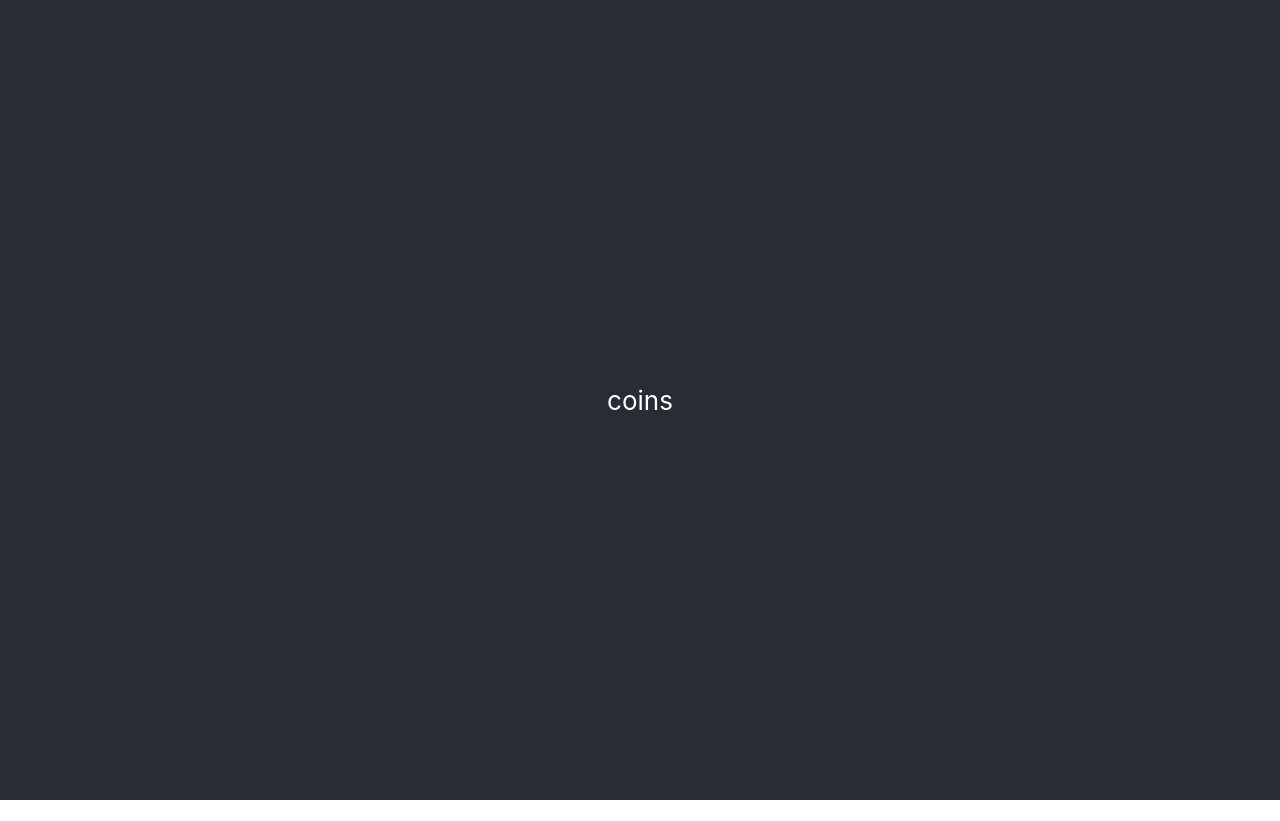
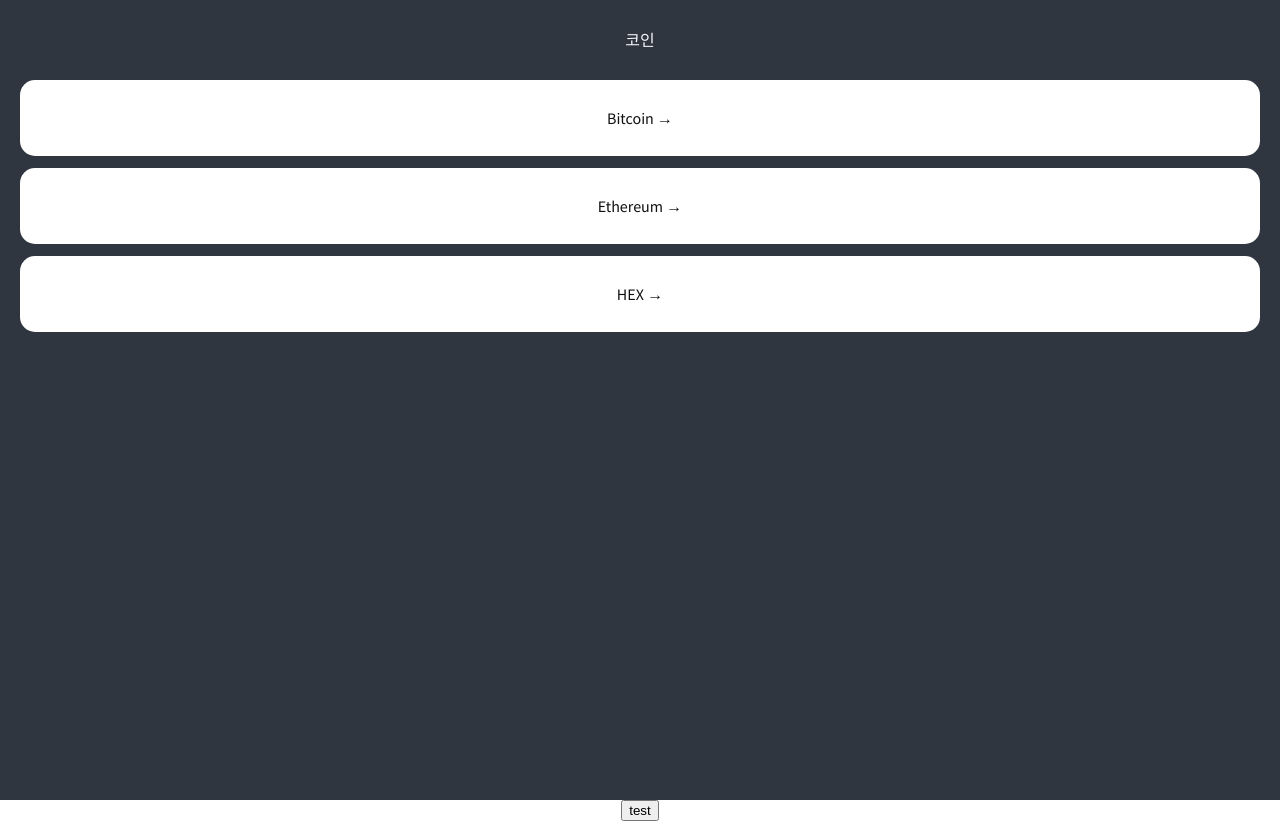
Before and after one commit to kth9192/nomad-coin-tracker, a React (Create React App) app: page / in a window 1280 px wide. Before the commit the page ends 800 px from the top, so only its background shows below. Built offline with nearby package versions, Linux system fonts and the light colour scheme.

Commit message:
:sparkles: 다크모드 & 코인 리스트

```diff
--- a/src/App.tsx
+++ b/src/App.tsx
@@ -1,14 +1,21 @@
-import React from 'react';
+import React, { useState } from 'react';
 import logo from './logo.svg';
-import './App.scss';
-import Router from './routes/Router';
+import './styles/_global.scss';
+import Router from './routes/router';
 
 function App() {
+  const [theme, setTheme] = useState('dark');
+
+  const handleTheme = () => {
+    setTheme((prevState) => (prevState === 'dark' ? 'light' : 'dark'));
+  };
+
   return (
-    <div className="App">
-      <header className="App-header">
-        <Router />
-      </header>
+    <div className={`App ${theme}`}>
+      <header className="App-header"></header>
+
+      <Router />
+      <button onClick={handleTheme}>test</button>
     </div>
   );
 }
--- a/src/index.tsx
+++ b/src/index.tsx
@@ -1,14 +1,14 @@
 import React from 'react';
 import ReactDOM from 'react-dom';
 import './index.css';
-import App from './App';
+import App from './app';
 import reportWebVitals from './reportWebVitals';
 
 ReactDOM.render(
   <React.StrictMode>
     <App />
   </React.StrictMode>,
-  document.getElementById('root')
+  document.getElementById('root'),
 );
 
 // If you want to start measuring performance in your app, pass a function
--- a/src/page/Coins.tsx
+++ b/src/page/Coins.tsx
@@ -1,7 +1,52 @@
+import Coin from 'components/coin';
 import React from 'react';
+import { Link } from 'react-router-dom';
+import coinStyle from 'styles/components/coin.module.scss';
 
 function Coins() {
-  return <div>coins</div>;
+  const coins = [
+    {
+      id: 'btc-bitcoin',
+      name: 'Bitcoin',
+      symbol: 'BTC',
+      rank: 1,
+      is_new: false,
+      is_active: true,
+      type: 'coin',
+    },
+    {
+      id: 'eth-ethereum',
+      name: 'Ethereum',
+      symbol: 'ETH',
+      rank: 2,
+      is_new: false,
+      is_active: true,
+      type: 'coin',
+    },
+    {
+      id: 'hex-hex',
+      name: 'HEX',
+      symbol: 'HEX',
+      rank: 3,
+      is_new: false,
+      is_active: true,
+      type: 'token',
+    },
+  ];
+
+  return (
+    <div className={coinStyle.coinPage}>
+      <div className={coinStyle.header}>코인</div>
+
+      <ul className={coinStyle.coinlist}>
+        {coins.map((coin) => (
+          <li className={coinStyle.coin} key={coin.id}>
+            <Link to={`/${coin.id}`}>{coin.name} &rarr;</Link>
+          </li>
+        ))}
+      </ul>
+    </div>
+  );
 }
 
 export default Coins;
--- a/src/routes/Router.tsx
+++ b/src/routes/Router.tsx
@@ -1,7 +1,7 @@
 import React from 'react';
 import { BrowserRouter, Routes, Route } from 'react-router-dom';
-import Coin from '../components/Coin';
-import Coins from '../page/Coins';
+import Coin from '../components/coin';
+import Coins from '../page/coins';
 
 function Router() {
   return (
--- a/src/App.scss
+++ b/src/styles/_global.scss
@@ -1,5 +1,32 @@
+@use "theme" as *;
+@import "reset.scss";
+
+@import url("https://fonts.googleapis.com/css2?family=Source+Sans+Pro:wght@300;400&display=swap");
+
+body,
+#root {
+  display: flex;
+
+  font-family: "Source Sans Pro", sans-serif;
+  min-height: 100vh;
+}
+
+#root {
+  display: flex;
+  flex: 1;
+}
+
+a {
+  text-decoration: none;
+  color: inherit;
+}
+
 .App {
+  height: 100%;
   text-align: center;
+  flex: 1;
+  background: var(--theme-color);
+  color: var(--theme-page-text);
 }
 
 .App-logo {
@@ -14,14 +41,11 @@
 }
 
 .App-header {
-  background-color: #282c34;
-  min-height: 100vh;
   display: flex;
   flex-direction: column;
   align-items: center;
   justify-content: center;
   font-size: calc(10px + 2vmin);
-  color: white;
 }
 
 .App-link {
--- /dev/null
+++ b/src/styles/_theme.scss
@@ -0,0 +1,12 @@
+.light {
+    --theme-color: #454fe3;
+    --theme-page-background: #fff;
+    --theme-page-text: #111;
+}
+
+.dark {
+    --theme-color: #2f3640;
+    --theme-page-background: #111;
+    --theme-page-text: #f5f6fa;
+    --theme-accent-color: #454fe3;
+}
--- /dev/null
+++ b/src/styles/components/coin.module.scss
@@ -0,0 +1,45 @@
+@use "../theme";
+
+.coinPage {
+    display: flex;
+    height: 100%;
+    padding: 0 20px;
+    flex-direction: column;
+}
+
+.title {
+    size: 48px;
+    color: var(--theme-accent-color);
+}
+
+.header {
+    display: flex;
+    height: 10vh;
+    justify-content: center;
+    align-items: center;
+}
+
+.coinlist {
+    display: flex;
+    width: 100%;
+    flex-direction: column;
+}
+
+.coin {
+    background-color: white;
+    color: var(--theme-page-background);
+    margin-bottom: 12px;
+    padding: 20px;
+    border-radius: 15px;
+    a {
+        display: block;
+        padding: 10px;
+        transition: color 0.2s ease-in;
+    }
+
+    &:hover {
+        a {
+            color: var(--theme-accent-color);
+        }
+    }
+}
--- /dev/null
+++ b/src/styles/reset.scss
@@ -0,0 +1,129 @@
+/* http://meyerweb.com/eric/tools/css/reset/
+   v2.0 | 20110126
+   License: none (public domain)
+*/
+
+html,
+body,
+div,
+span,
+applet,
+object,
+iframe,
+h1,
+h2,
+h3,
+h4,
+h5,
+h6,
+p,
+blockquote,
+pre,
+a,
+abbr,
+acronym,
+address,
+big,
+cite,
+code,
+del,
+dfn,
+em,
+img,
+ins,
+kbd,
+q,
+s,
+samp,
+small,
+strike,
+strong,
+sub,
+sup,
+tt,
+var,
+b,
+u,
+i,
+center,
+dl,
+dt,
+dd,
+ol,
+ul,
+li,
+fieldset,
+form,
+label,
+legend,
+table,
+caption,
+tbody,
+tfoot,
+thead,
+tr,
+th,
+td,
+article,
+aside,
+canvas,
+details,
+embed,
+figure,
+figcaption,
+footer,
+header,
+hgroup,
+menu,
+nav,
+output,
+ruby,
+section,
+summary,
+time,
+mark,
+audio,
+video {
+    margin: 0;
+    padding: 0;
+    border: 0;
+    font-size: 100%;
+    font: inherit;
+    vertical-align: baseline;
+}
+/* HTML5 display-role reset for older browsers */
+article,
+aside,
+details,
+figcaption,
+figure,
+footer,
+header,
+hgroup,
+menu,
+nav,
+section {
+    display: block;
+}
+body {
+    line-height: 1;
+}
+ol,
+ul {
+    list-style: none;
+}
+blockquote,
+q {
+    quotes: none;
+}
+blockquote:before,
+blockquote:after,
+q:before,
+q:after {
+    content: "";
+    content: none;
+}
+table {
+    border-collapse: collapse;
+    border-spacing: 0;
+}
```
Also changed, not shown: src/styles/_variable.scss (added, +12 -0 lines), tsconfig.json (+3 -8 lines), 1 other file (tests, documents, lock files or other folders).
